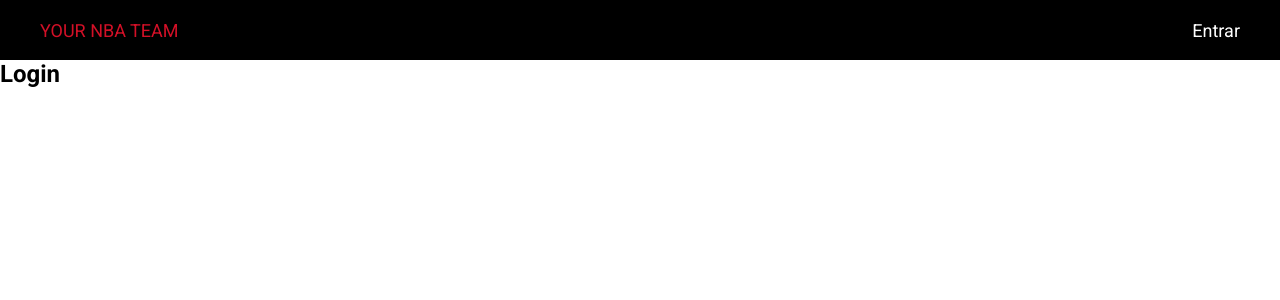
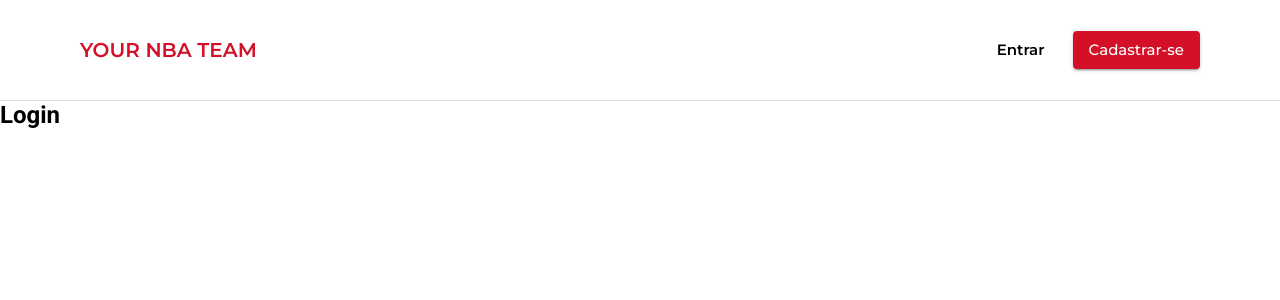
Before and after one commit to GabrielSoares-Dev/Your-NBA-Team-FRONT, a Next.js app: page /Login in a window 1280 px wide. Shown: the top 300 px of the page. Built offline with nearby package versions, Linux system fonts and the light colour scheme; no server answers.

Commit message:
alterando navbar

```diff
--- a/src/components/Layouts/NavBar/Mobile/index.tsx
+++ b/src/components/Layouts/NavBar/Mobile/index.tsx
@@ -50,7 +50,7 @@ const NavMobile: React.FC = () => {
               aria-label="menu"
               size="medium"
               onClick={handleDrawer}>
-              <CloseIcon color="secondary" fontSize="medium" />
+              <CloseIcon color="primary" fontSize="medium" />
             </IconButton>
             <Styled.ContainerLogo>
               <Styled.Logo onClick={() => handleNavigate('/')}>
@@ -60,8 +60,18 @@ const NavMobile: React.FC = () => {
           </Styled.ContainerBannerClose>
 
           <List>
+            <ListItemButton
+              divider
+              style={{ fontWeight: 'bold', fontSize: '300px' }}
+              onClick={() => handleNavigate('/Login')}>
+              <ListItemText
+                primary={<Styled.Itemlist>Entrar</Styled.Itemlist>}
+              />
+            </ListItemButton>
             <ListItemButton divider onClick={() => handleNavigate('/Login')}>
-              <ListItemText primary="Entrar" />
+              <ListItemText
+                primary={<Styled.Itemlist>Cadastra-se</Styled.Itemlist>}
+              />
             </ListItemButton>
           </List>
         </Styled.ContainerInsideDrawer>
--- a/src/components/Layouts/NavBar/Mobile/styles.ts
+++ b/src/components/Layouts/NavBar/Mobile/styles.ts
@@ -17,6 +17,7 @@ export const ContainerLogo = styled.div`
 export const Logo = styled.h1`
   color: #d31027;
   font-size: 14px;
+  font-weight: 700;
 `;
 export const ContainerMenuLogo = styled.div`
   display: flex;
@@ -24,3 +25,7 @@ export const ContainerMenuLogo = styled.div`
   align-items: center;
 `;
 export const ContainerInsideDrawerLogo = styled.div``;
+export const Itemlist = styled.p`
+  font-weight: 700;
+  font-size: 15px;
+`;
--- a/src/components/Layouts/NavBar/Web/index.tsx
+++ b/src/components/Layouts/NavBar/Web/index.tsx
@@ -1,5 +1,6 @@
 import React from 'react';
 import { useRouter } from 'next/router';
+import Button from '@mui/material/Button';
 import * as Styled from './styles';
 
 const NavWeb: React.FC = () => {
@@ -13,9 +14,25 @@ const NavWeb: React.FC = () => {
         </Styled.Logo>
       </Styled.ContainerLogo>
       <Styled.ContainerLinks>
-        <Styled.Links onClick={() => handleNavigate('/Login')}>
+        <Button
+          style={{
+            textTransform: 'none',
+            fontSize: '80x',
+            marginRight: '20px',
+            fontWeight: '600',
+          }}
+          variant="text"
+          color="primary"
+          onClick={() => handleNavigate('/Login')}>
           Entrar
-        </Styled.Links>
+        </Button>
+        <Button
+          style={{ textTransform: 'none', fontSize: '18x' }}
+          variant="contained"
+          color="secondary"
+          onClick={() => handleNavigate('/Login')}>
+          Cadastrar-se
+        </Button>
       </Styled.ContainerLinks>
     </Styled.ContainerNavBarWeb>
   );
--- a/src/components/Layouts/NavBar/Web/styles.ts
+++ b/src/components/Layouts/NavBar/Web/styles.ts
@@ -3,23 +3,20 @@ import styled from 'styled-components';
 export const ContainerNavBarWeb = styled.section`
   display: flex;
   justify-content: space-between;
-  margin: 0 40px;
+  margin: 60px 80px;
   width: 100%;
 `;
 export const Logo = styled.p`
+  text-align: center;
   color: #d31027;
-  font-size: 18px;
+  font-weight: 600;
+  font-size: 20px;
   cursor: pointer;
 `;
 
-export const ContainerLogo = styled.div``;
+export const ContainerLogo = styled.div`
+  display: flex;
+  justify-content: center;
+  align-items: center;
+`;
 export const ContainerLinks = styled.div``;
-export const Links = styled.p`
-  color: ${({ theme }) => theme.colors.primary};
-  font-size: 18px;
-  cursor: pointer;
-  transition-duration: 0.2s;
-  &:hover {
-    font-weight: bold;
-  }
-`;
--- a/src/components/Layouts/NavBar/index.tsx
+++ b/src/components/Layouts/NavBar/index.tsx
@@ -1,5 +1,6 @@
 import React from 'react';
 import { useMediaQuery } from '@mui/material';
+import Divider from '@mui/material/Divider/Divider';
 import NavMobile from './Mobile';
 import NavWeb from './Web';
 import * as Styled from './styles';
@@ -11,6 +12,7 @@ const NavBar: React.FC = () => {
       <Styled.ContainerNavBar>
         {isMobile ? <NavMobile /> : <NavWeb />}
       </Styled.ContainerNavBar>
+      <Divider textAlign="center" />
     </header>
   );
 };
--- a/src/components/Layouts/NavBar/styles.ts
+++ b/src/components/Layouts/NavBar/styles.ts
@@ -1,9 +1,12 @@
 import styled from 'styled-components';
 
 export const ContainerNavBar = styled.nav`
-  background: #000;
+  background: #fff;
   width: 100%;
-  height: 60px;
+  height: 100px;
   display: flex;
   align-items: center;
+  @media (max-width: 600px) {
+    height: 70px;
+  }
 `;
--- a/src/components/Lotties/BasketBallPlayers/index.tsx
+++ b/src/components/Lotties/BasketBallPlayers/index.tsx
@@ -10,7 +10,7 @@ const BasketBallPlayersAnimation: React.FC = () => {
 
   return (
     <>
-      <Lottie options={options} width="40%" />
+      <Lottie options={options} width="300px" />
     </>
   );
 };
--- a/src/pages/_document.tsx
+++ b/src/pages/_document.tsx
@@ -45,7 +45,11 @@ export default class MyDocument extends Document {
           <meta charSet="utf-8" />
 
           <link
-            href="https://fonts.googleapis.com/css?family=Roboto:400,500,700"
+            href="https://fonts.googleapis.com/css2?family=Montserrat:ital,wght@0,200;0,300;0,400;0,500;0,600;0,700;0,800;0,900;1,200;1,300;1,400;1,500;1,600;1,700;1,800;1,900&display=swap"
+            rel="stylesheet"
+          />
+          <link
+            href="https://fonts.googleapis.com/css2?family=Roboto:ital,wght@0,700;0,900;1,700&display=swap"
             rel="stylesheet"
           />
 
--- a/src/styles/global.ts
+++ b/src/styles/global.ts
@@ -7,8 +7,14 @@ export default createGlobalStyle`
     box-sizing:border-box;
 }
 body{
+  p{
+    font-family: 'Montserrat', sans-serif;
+  }
+  h1,h2,h3,h4,h5,h6 {
+    font-family: 'Roboto', sans-serif;
+  }
   background-color:${({ theme }) => theme.colors.background};
-  font-family: Roboto, sans-serif;
+
   width:100%;
   height:100%;
 }
--- a/src/styles/theme.mui.tsx
+++ b/src/styles/theme.mui.tsx
@@ -3,12 +3,18 @@ import { createTheme, ThemeProvider } from '@mui/material';
 const theme = createTheme({
   palette: {
     primary: {
-      main: '#FFF',
-      light: '#FFF',
+      main: '#000',
+      light: '#000',
     },
     secondary: {
-      main: '#000',
-      light: '#000',
+      main: '#d31027',
+      light: '#d31027',
+    },
+  },
+  typography: {
+    fontFamily: ['Montserrat', 'sans-serif'].join(','),
+    button: {
+      fontSize: '15px',
     },
   },
 });
```
Also changed, not shown: src/pages/index.tsx (+10 -9 lines), src/styles/pages/Home/styles.ts (+14 -2 lines).
